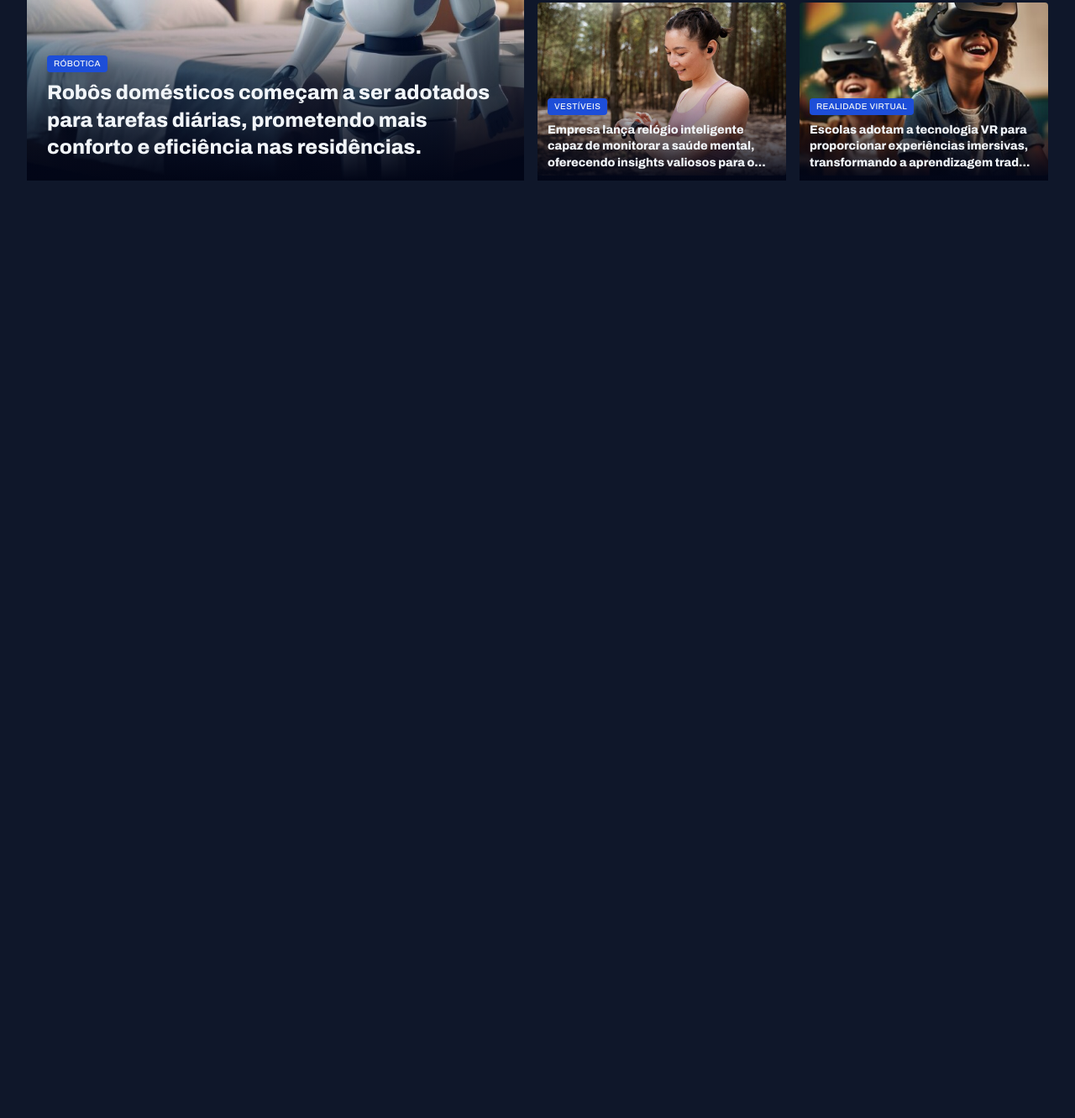
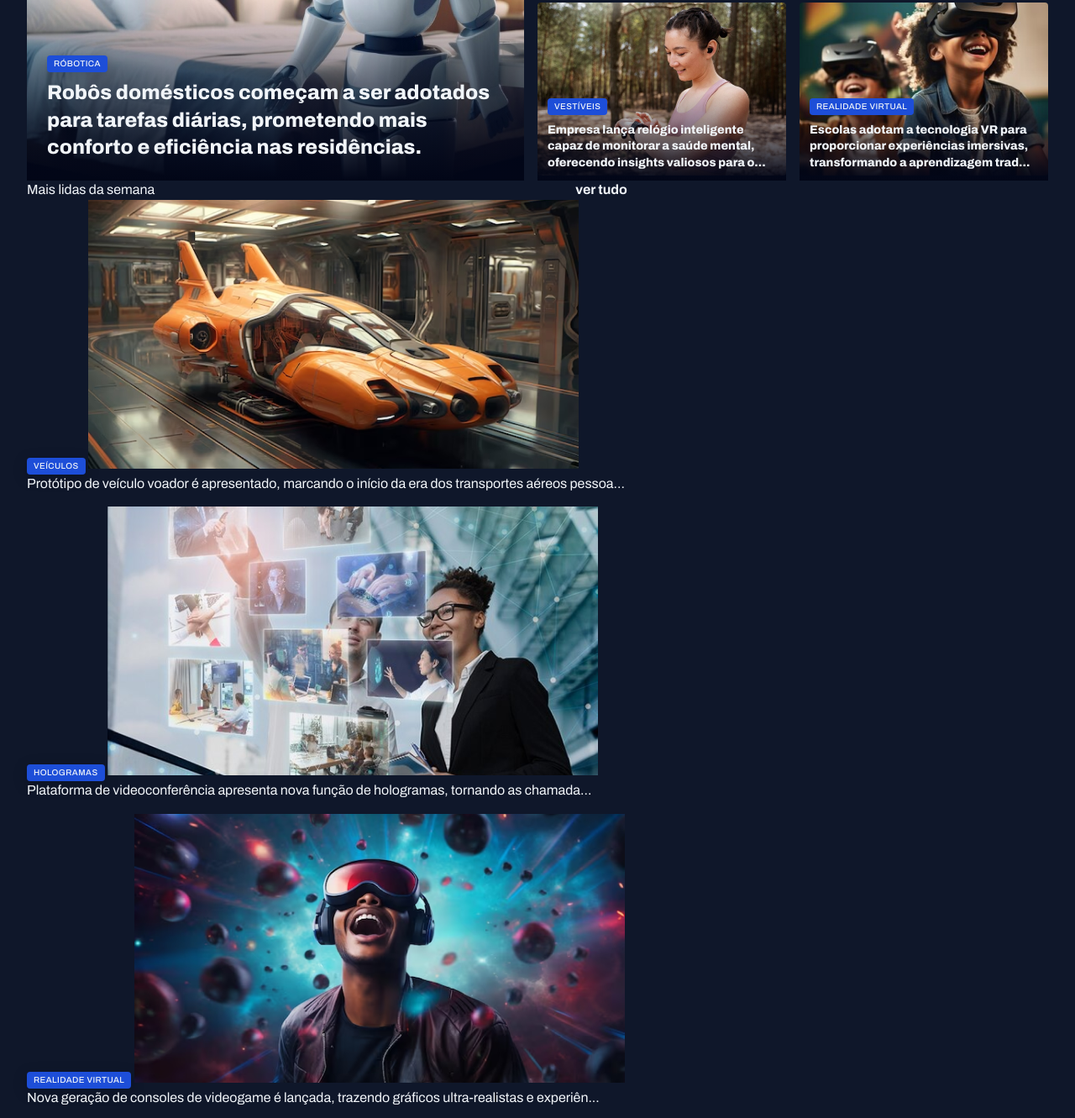
Before and after one commit to gusfornari/News-Portal, a plain HTML site: page index.html in a window 1280 px wide. Shown: the part 389-1720 px from the top of the page at 84% size. Before the commit the page ends 800 px from the top, so only its background shows below. Drawn offline with Linux system fonts and the light colour scheme.

Commit message:
structure section weekly

```diff
--- a/index.html
+++ b/index.html
@@ -86,6 +86,42 @@
         </div>
       </div>
     </section>
+
+    <section id="weekly">
+      <header class="grid grid-flow-col">
+        <h3>Mais lidas da semana</h3>
+        <a href="#" class="grid grid-flow-col">
+          <strong>ver tudo</strong>
+          <span></span>
+        </a>
+      </header>
+
+      <div class="grid gap-16">
+        <figure>
+          <span class="content-tag">Veículos</span>
+          <img src="Assets/images/Image 06.png" alt="">
+          <p>Protótipo de veículo voador é apresentado, marcando o início da era dos transportes aéreos pessoa...</p>
+        </figure>
+
+        <figure>
+          <span class="content-tag">Hologramas</span>
+          <img src="Assets/images/Image 07.png" alt="">
+          <p>Plataforma de videoconferência apresenta nova função de hologramas, tornando as chamada...</p>
+        </figure>
+
+        <figure>
+          <span class="content-tag">Realidade virtual</span>
+          <img src="Assets/images/Image 08.png" alt="">
+          <p>Nova geração de consoles de videogame é lançada, trazendo gráficos ultra-realistas e experiên...</p>
+        </figure>
+
+        <figure>
+          <span class="content-tag">Internet</span>
+          <img src="Assets/images/Image 09.png" alt="">
+          <p>Projeto busca oferecer internet de alta velocidade em áreas remotas através de satélites.</p>
+        </figure>
+      </div>
+    </section>
   </main>
 </body>
 </html>
```
